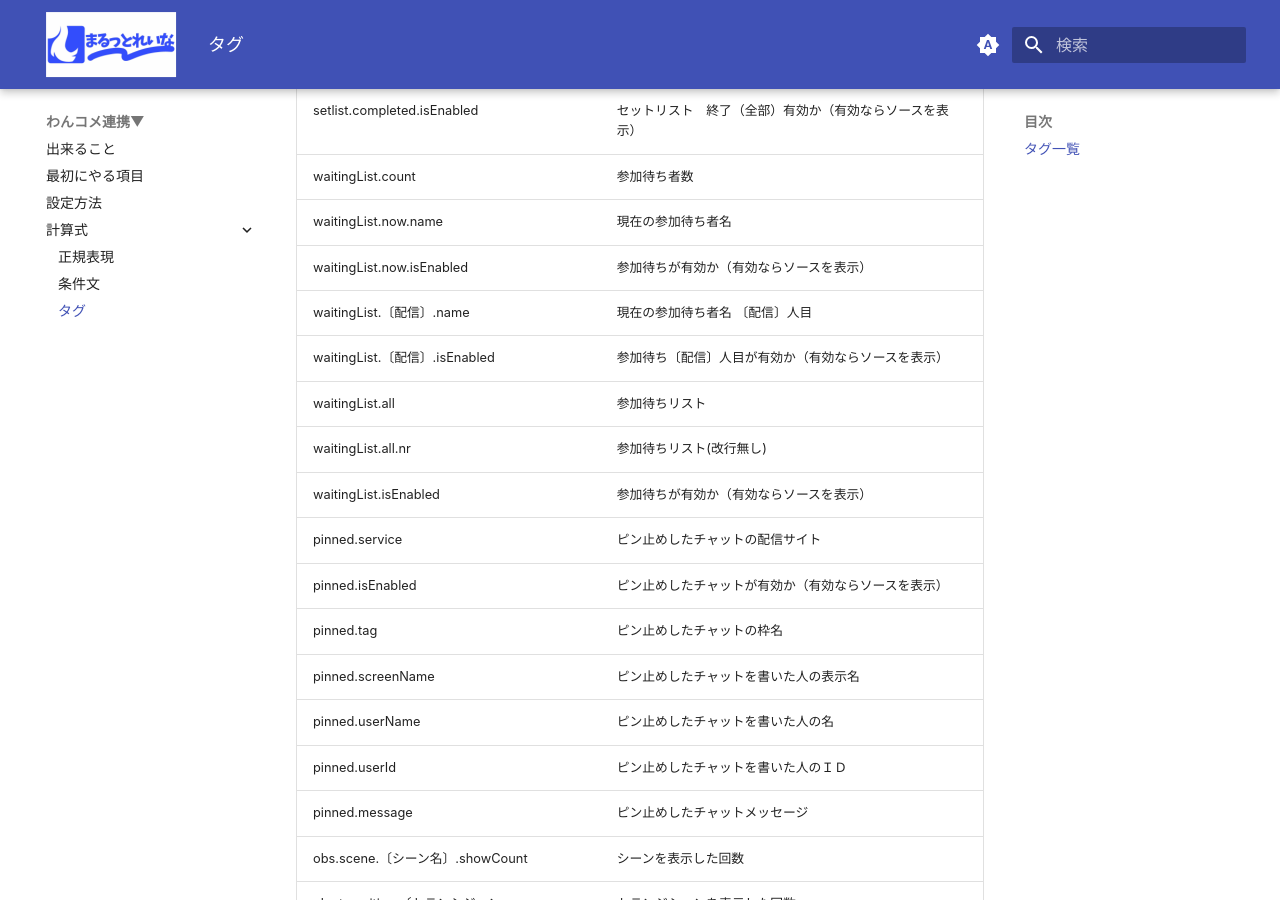
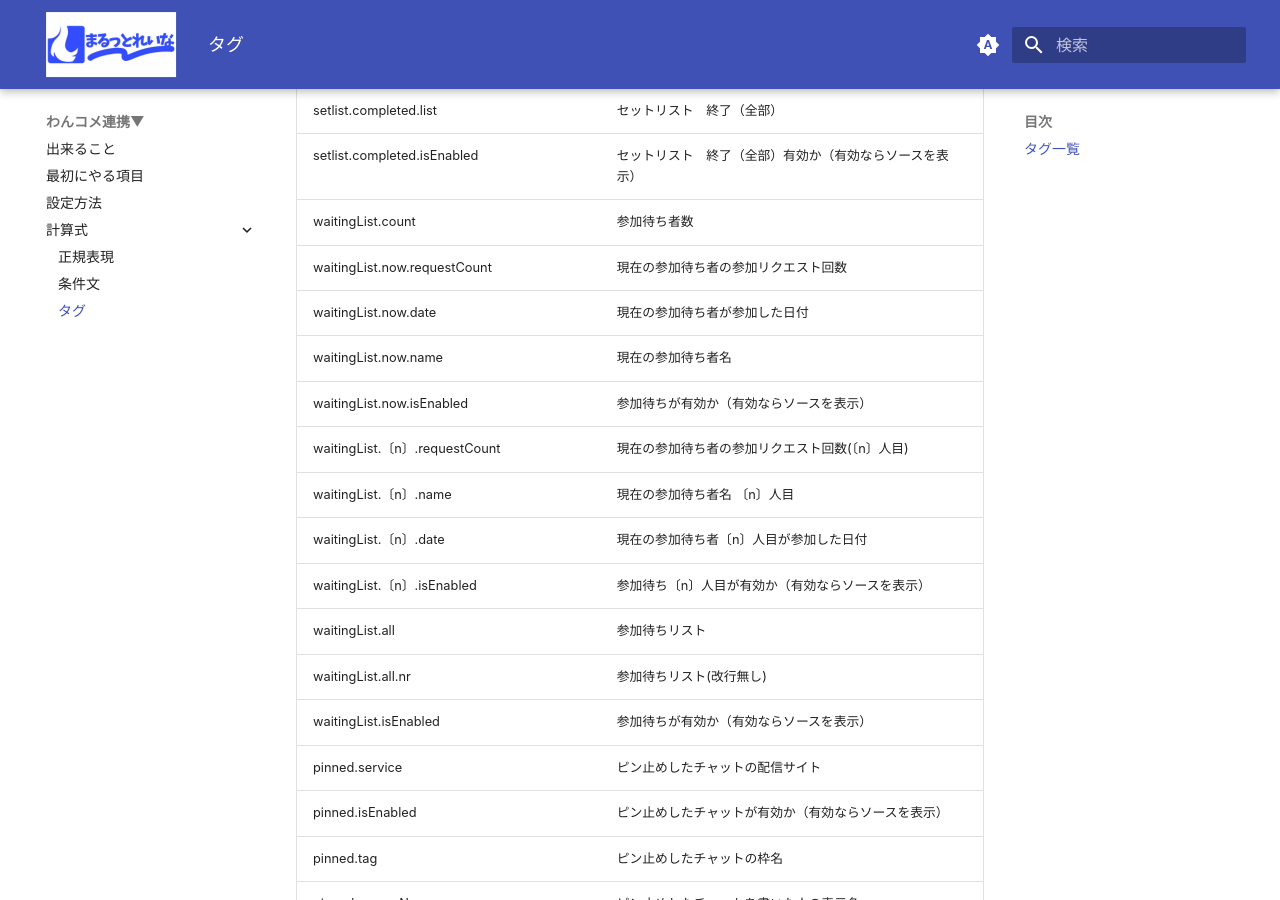
Before and after one commit to nmori/Layna-Docs-Src, an MkDocs documentation site: the page built from docs/calc/calc_tag.md, in a window 1280 px wide and 900 px high, scrolled down 3368 px. Built offline with MkDocs 1.6.1 and Material for MkDocs 9.7.7, drawn with Linux system fonts in a browser that asks for light colours; nearby versions of some CDN libraries; some web fonts are replaced; some of the changed text lies outside the part shown.

Commit message:
タグ追加

```diff
--- a/docs/calc/calc_tag.md
+++ b/docs/calc/calc_tag.md
@@ -32,7 +32,8 @@
 |  〔配信〕.time.elapsed| 〔配信〕の配信経過時間|
 |  word.〔キーワード〕.count| キーワード(タグ：〔キーワード〕)の数|
 |  word.〔キーワード〕.uniqueCount| キーワード（タグ：〔キーワード〕)の数(ユニークユーザ数)|
-|  live.time.countdown| カウントダウン時間|
+|  live.time.countDown| カウントダウン時間|
+|  live.time.countUp| カウントアップ時間|
 |  live.time.local| 配信者現在時刻|
 |  live.time.utc| 現在の世界標準時刻|
 |  live.date.local| 配信者現在日付|
@@ -72,10 +73,14 @@
 |  setlist.completed.list| セットリスト　終了（全部）|
 |  setlist.completed.isEnabled| セットリスト　終了（全部）有効か（有効ならソースを表示）|
 |  waitingList.count| 参加待ち者数|
+|  waitingList.now.requestCount|現在の参加待ち者の参加リクエスト回数|
+|  waitingList.now.date|現在の参加待ち者が参加した日付|
 |  waitingList.now.name| 現在の参加待ち者名|
 |  waitingList.now.isEnabled| 参加待ちが有効か（有効ならソースを表示）|
-|  waitingList.〔配信〕.name| 現在の参加待ち者名 〔配信〕人目|
-|  waitingList.〔配信〕.isEnabled| 参加待ち〔配信〕人目が有効か（有効ならソースを表示）|
+|  waitingList.〔n〕.requestCount|現在の参加待ち者の参加リクエスト回数(〔n〕人目)|
+|  waitingList.〔n〕.name| 現在の参加待ち者名 〔n〕人目|
+|  waitingList.〔n〕.date|現在の参加待ち者〔n〕人目が参加した日付|
+|  waitingList.〔n〕.isEnabled| 参加待ち〔n〕人目が有効か（有効ならソースを表示）|
 |  waitingList.all| 参加待ちリスト|
 |  waitingList.all.nr| 参加待ちリスト(改行無し)|
 |  waitingList.isEnabled| 参加待ちが有効か（有効ならソースを表示）|
```
